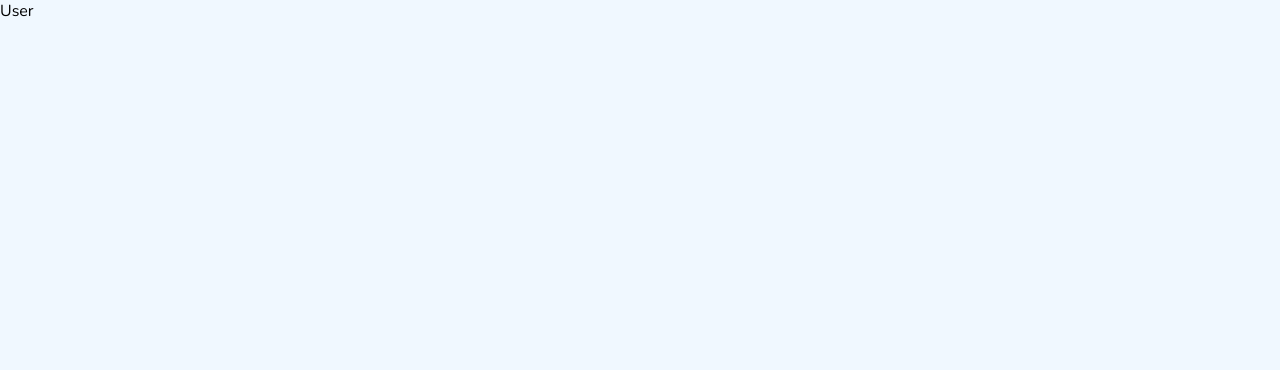
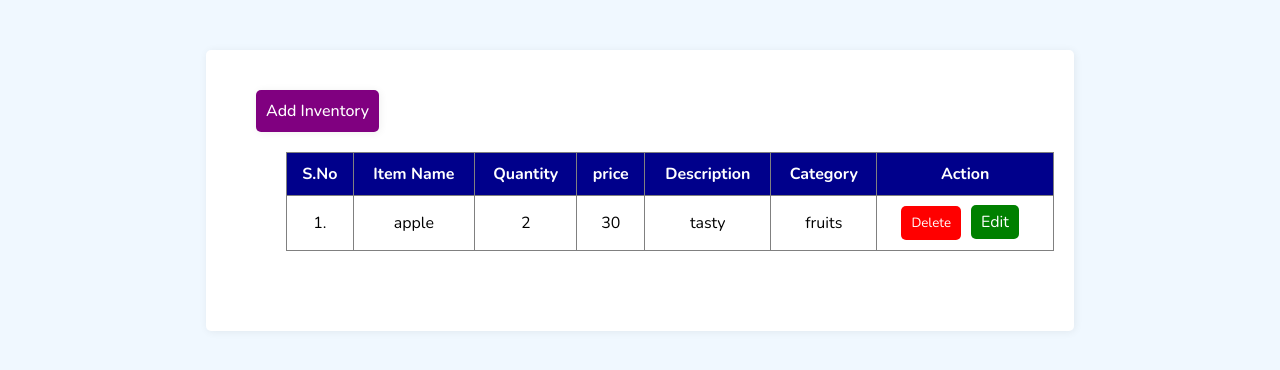
Before and after one commit to Kirubakarank007/React_CRUD, a React (Create React App) app in the folder inventory/: page / in a window 1280 px wide. Shown: the top 370 px of the page. Built offline with nearby package versions, Linux system fonts and the light colour scheme.

Commit message:
UI created for table to display the inventory data

```diff
--- a/inventory/src/App.js
+++ b/inventory/src/App.js
@@ -1,13 +1,13 @@
 import './App.css';
 import { createBrowserRouter, RouterProvider } from 'react-router-dom'
-import Inventory from './Components/getInventoryItem/inventory';
+import Inventorys from './Components/getInventoryItem/Inventory.jsx';
 
 function App() {
 
   const route=createBrowserRouter([
     {
       path:'/',
-      element:<Inventory/>
+      element:<Inventorys/>
     },
     {
       path:'/add',
@@ -17,7 +17,6 @@
       path:'/edit',
       element:"Inventory edit page"
     }
-
   ])
 
   return (
--- /dev/null
+++ b/inventory/src/Components/getInventoryItem/Inventory.css
@@ -0,0 +1,55 @@
+.inventory-table{
+    width: 60%;
+    background-color: white;
+    box-shadow: 1px 1px 8px rgba(0,0,0,0.065);
+    border-radius: 5px;
+    margin: 50px auto;
+    padding: 50px;
+}
+.add-button{
+    text-decoration: none;
+    background-color: purple;
+    color: white;
+    font-weight: 500;
+    box-shadow: 1px 1px 8px rgba(0,0,0,0.065);
+    border-radius: 5px;
+    padding: 10px;
+}
+
+.inventory-table table{
+    width: 100%;
+    margin: 30px;
+    border-collapse: collapse;
+}
+
+
+.inventory-table table thead th{
+    background-color: darkblue;
+    color: white;
+    padding: 10px;
+}
+
+.inventory-table table tbody td{
+     padding: 10px;
+     text-align: center;
+}
+
+.action-button button{
+    border: 0;
+    outline: none;
+    background: red;
+    padding: 8px 10px;
+    color: white;
+    border-radius: 5px;
+    cursor: pointer;
+
+}
+
+.action-button a{
+    background: green;
+    padding: 6px 10px;
+    color: white;
+    border-radius: 5px;
+    margin: 0 10px;
+    text-decoration: none;
+}
--- a/inventory/src/Components/getInventoryItem/Inventory.jsx
+++ b/inventory/src/Components/getInventoryItem/Inventory.jsx
@@ -1,11 +1,40 @@
 import React from 'react'
+import './Inventory.css'
+import { Link } from 'react-router-dom'
 
 const Inventory = () => {
   return (
-    <div>
-      User
+    <div className='inventory-table'>
+      <Link to={'/add'} className='add-button'>Add Inventory</Link>
+      <table border={1} cellPadding={10} cellSpacing={0}>
+        <thead>
+          <tr>
+            <th>S.No</th>
+            <th>Item Name</th>
+            <th>Quantity</th>
+            <th>price</th>
+            <th>Description</th>
+            <th>Category</th>
+            <th>Action</th>
+          </tr>
+        </thead>
+        <tbody>
+          <tr>
+            <td>1.</td>
+            <td>apple</td>
+            <td>2</td>
+            <td>30</td>
+            <td>tasty</td>
+            <td>fruits</td>
+            <td className='action-button'>
+              <button>Delete</button>
+              <Link to={'/edit'}>Edit</Link>
+            </td>
+          </tr>
+        </tbody>
+      </table>
     </div>
   )
 }
 
-export default Inventory
+export default Inventory;
```
Also changed, not shown: 1 other file (tests, documents, lock files or other folders).
